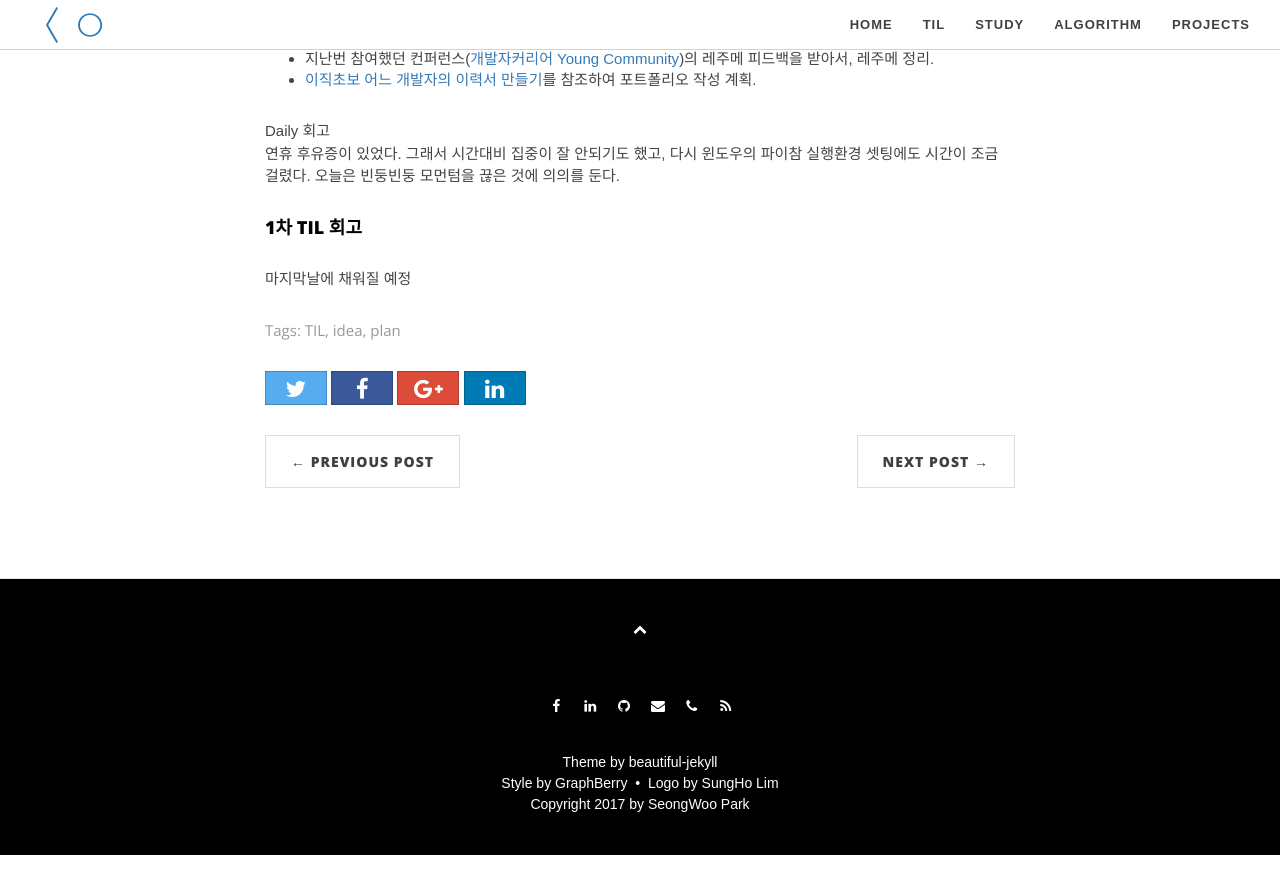
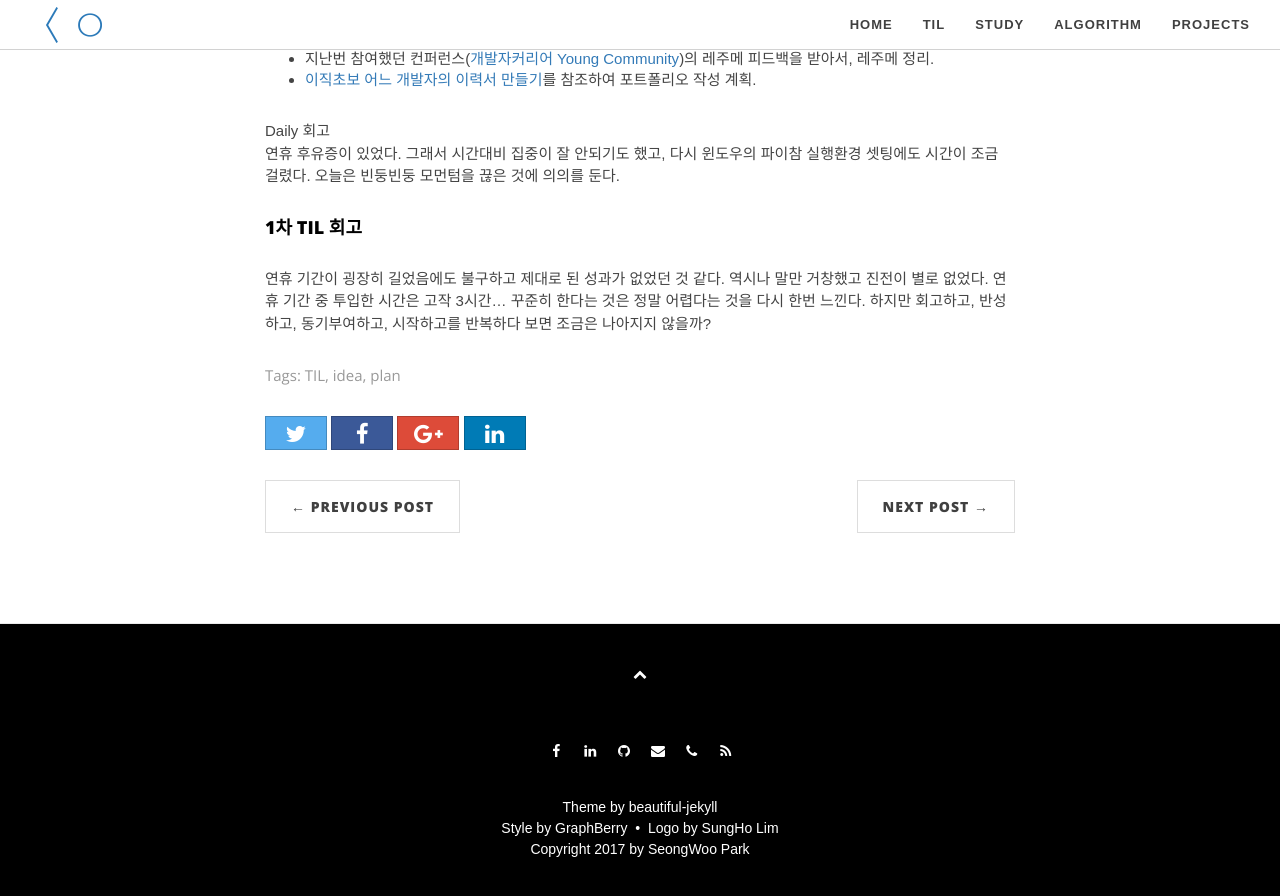
Before and after one commit to seongwoopark/seongwoopark.github.io, a Jekyll site: the page built from _posts/2017-09-28-1차_TIL.md, in a window 1280 px wide and 900 px high, scrolled down 1368 px. Shown: the top 896 px of the window. Built offline with Jekyll 4.4.1, drawn with Linux system fonts in a browser that asks for light colours; nearby versions of some CDN libraries; comment, search, counter and statistics services are not loaded; before the commit the page ends 2223 px from its top, so only the background shows below that; some of the changed text lies outside the part shown.

Commit message:
Update and finish 1st TIL post

```diff
--- a/_posts/2017-09-28-1차_TIL.md
+++ b/_posts/2017-09-28-1차_TIL.md
@@ -55,4 +55,6 @@ Daily 회고<br/>
 오늘은 빈둥빈둥 모먼텀을 끊은 것에 의의를 둔다.
 
 <h4>1차 TIL 회고</h4>
-마지막날에 채워질 예정
+연휴 기간이 굉장히 길었음에도 불구하고 제대로 된 성과가 없었던 것 같다. 역시나 말만 거창했고 진전이 별로 없었다.
+연휴 기간 중 투입한 시간은 고작 3시간...
+꾸준히 한다는 것은 정말 어렵다는 것을 다시 한번 느낀다. 하지만 회고하고, 반성하고, 동기부여하고, 시작하고를 반복하다 보면 조금은 나아지지 않을까?
```
Also changed, not shown: other parts of _posts/2017-09-28-1차_TIL.md (+2 -2 lines).
